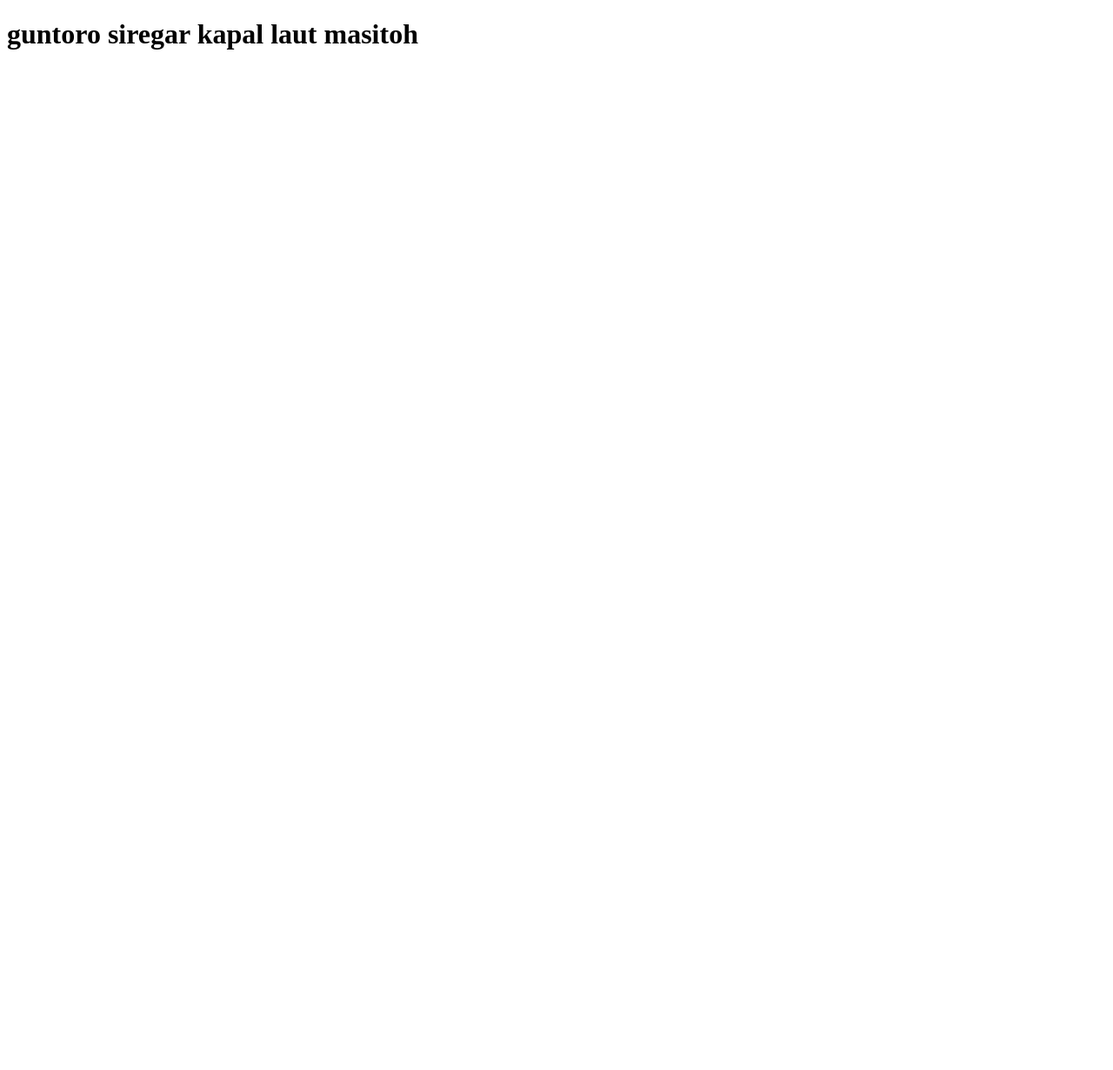
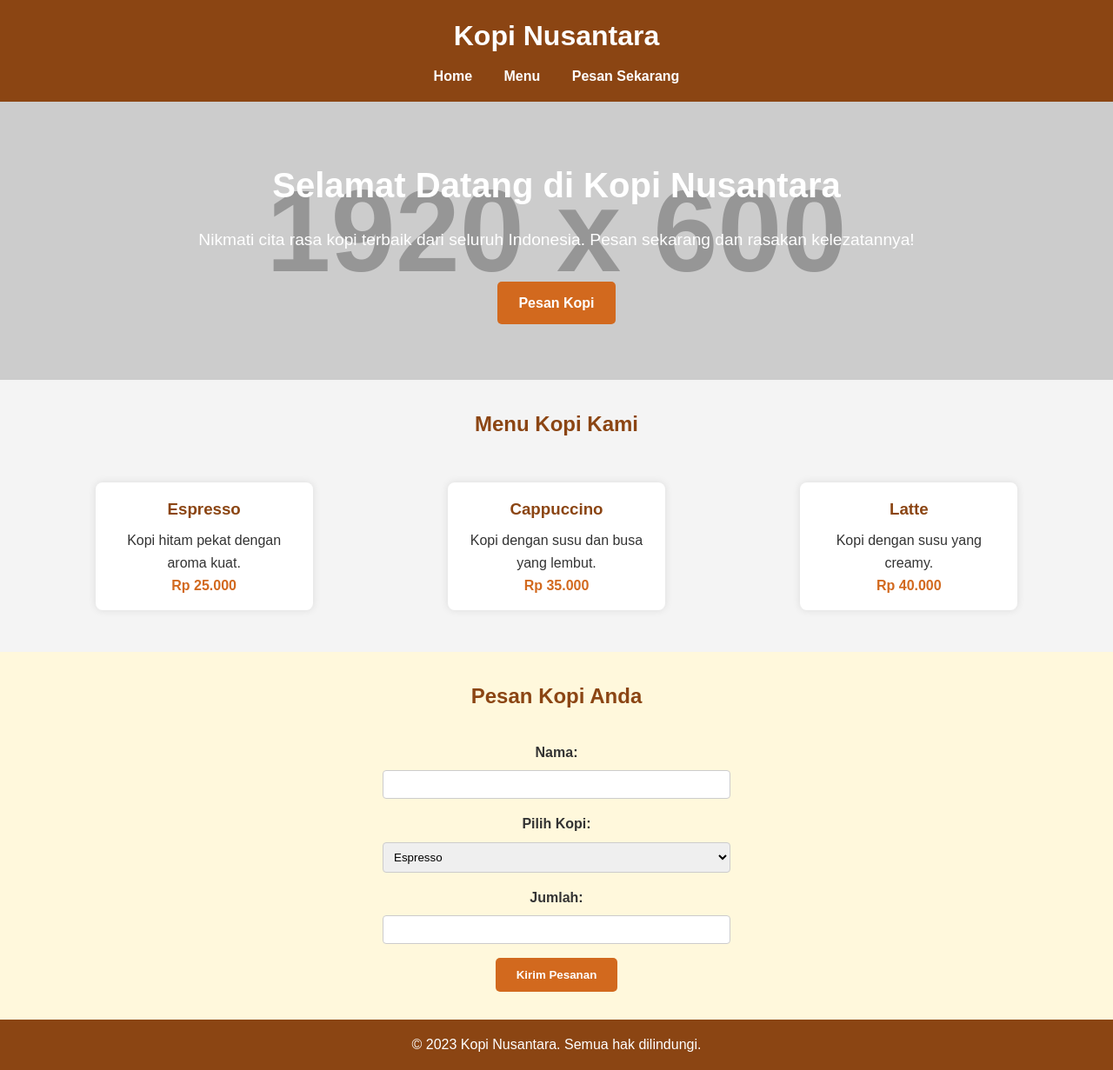
Before and after one commit to putri-telkom/Green-Maps, a plain HTML site: page index.html in a window 1280 px wide. Shown: the whole page at 87% size. Before the commit the page ends 800 px from the top, so only its background shows below. Drawn offline with Linux system fonts and the light colour scheme; placeholder pictures from the web are drawn by us.

Commit message:
Add files via upload

```diff
--- a/index.html
+++ b/index.html
@@ -3,9 +3,72 @@
 <head>
     <meta charset="UTF-8">
     <meta name="viewport" content="width=device-width, initial-scale=1.0">
-    <title>kebarongan</title>
+    <title>Pesanan Kopi - Landing Page</title>
+    <link rel="stylesheet" href="style.css">
 </head>
 <body>
-    <h1>guntoro siregar kapal laut masitoh</h1>
+    <header>
+        <h1>Kopi Nusantara</h1>
+        <nav>
+            <ul>
+                <li><a href="#home">Home</a></li>
+                <li><a href="#menu">Menu</a></li>
+                <li><a href="#order">Pesan Sekarang</a></li>
+            </ul>
+        </nav>
+    </header>
+
+    <section id="home" class="hero">
+        <h2>Selamat Datang di Kopi Nusantara</h2>
+        <p>Nikmati cita rasa kopi terbaik dari seluruh Indonesia. Pesan sekarang dan rasakan kelezatannya!</p>
+        <a href="#order" class="btn">Pesan Kopi</a>
+    </section>
+
+    <section id="menu" class="menu">
+        <h2>Menu Kopi Kami</h2>
+        <div class="menu-items">
+            <div class="item">
+                <h3>Espresso</h3>
+                <p>Kopi hitam pekat dengan aroma kuat.</p>
+                <span>Rp 25.000</span>
+            </div>
+            <div class="item">
+                <h3>Cappuccino</h3>
+                <p>Kopi dengan susu dan busa yang lembut.</p>
+                <span>Rp 35.000</span>
+            </div>
+            <div class="item">
+                <h3>Latte</h3>
+                <p>Kopi dengan susu yang creamy.</p>
+                <span>Rp 40.000</span>
+            </div>
+        </div>
+    </section>
+
+    <section id="order" class="order">
+        <h2>Pesan Kopi Anda</h2>
+        <form>
+            <label for="name">Nama:</label>
+            <input type="text" id="name" name="name" required>
+
+            <label for="coffee">Pilih Kopi:</label>
+            <select id="coffee" name="coffee">
+                <option value="espresso">Espresso</option>
+                <option value="cappuccino">Cappuccino</option>
+                <option value="latte">Latte</option>
+            </select>
+
+            <label for="quantity">Jumlah:</label>
+            <input type="number" id="quantity" name="quantity" min="1" required>
+
+            <button type="submit" class="btn">Kirim Pesanan</button>
+        </form>
+    </section>
+
+    <footer>
+        <p>&copy; 2023 Kopi Nusantara. Semua hak dilindungi.</p>
+    </footer>
+
+    <script src="script.js"></script>
 </body>
 </html>
--- /dev/null
+++ b/script.js
@@ -0,0 +1,51 @@
+// Smooth scrolling untuk navigasi
+document.querySelectorAll('nav a').forEach(anchor => {
+    anchor.addEventListener('click', function(e) {
+        e.preventDefault();
+        const targetId = this.getAttribute('href').substring(1);
+        const targetElement = document.getElementById(targetId);
+        if (targetElement) {
+            targetElement.scrollIntoView({
+                behavior: 'smooth'
+            });
+        }
+    });
+});
+
+// Fade-in animasi saat scroll
+const observerOptions = {
+    threshold: 0.1
+};
+
+const observer = new IntersectionObserver((entries) => {
+    entries.forEach(entry => {
+        if (entry.isIntersecting) {
+            entry.target.classList.add('fade-in');
+        }
+    });
+}, observerOptions);
+
+document.querySelectorAll('section').forEach(section => {
+    observer.observe(section);
+});
+
+// Form submit handler
+document.querySelector('form').addEventListener('submit', function(e) {
+    e.preventDefault();
+    const name = document.getElementById('name').value;
+    const coffee = document.getElementById('coffee').value;
+    const quantity = document.getElementById('quantity').value;
+    alert(`Terima kasih, ${name}! Pesanan ${quantity} ${coffee} telah diterima. Kami akan menghubungi Anda segera.`);
+    this.reset();
+});
+
+// Animasi hover untuk menu items
+document.querySelectorAll('.item').forEach(item => {
+    item.addEventListener('mouseenter', () => {
+        item.style.transform = 'scale(1.05)';
+        item.style.transition = 'transform 0.3s';
+    });
+    item.addEventListener('mouseleave', () => {
+        item.style.transform = 'scale(1)';
+    });
+});
--- /dev/null
+++ b/style.css
@@ -0,0 +1,179 @@
+/* Reset dan base styles */
+* {
+    margin: 0;
+    padding: 0;
+    box-sizing: border-box;
+}
+
+body {
+    font-family: 'Arial', sans-serif;
+    line-height: 1.6;
+    color: #333;
+    background-color: #f4f4f4;
+}
+
+/* Header */
+header {
+    background-color: #8B4513; /* Warna coklat kopi */
+    color: white;
+    padding: 1rem 0;
+    text-align: center;
+}
+
+header h1 {
+    margin-bottom: 0.5rem;
+}
+
+nav ul {
+    list-style: none;
+}
+
+nav ul li {
+    display: inline;
+    margin: 0 1rem;
+}
+
+nav a {
+    color: white;
+    text-decoration: none;
+    font-weight: bold;
+}
+
+nav a:hover {
+    text-decoration: underline;
+}
+
+/* Hero Section */
+.hero {
+    background-image: url('https://via.placeholder.com/1920x600/654321/ffffff?text=Kopi+Nusantara'); /* Placeholder untuk gambar kopi */
+    background-size: cover;
+    background-position: center;
+    color: white;
+    text-align: center;
+    padding: 4rem 2rem;
+}
+
+.hero h2 {
+    font-size: 2.5rem;
+    margin-bottom: 1rem;
+}
+
+.hero p {
+    font-size: 1.2rem;
+    margin-bottom: 2rem;
+}
+
+.btn {
+    background-color: #D2691E; /* Warna coklat terang */
+    color: white;
+    padding: 0.75rem 1.5rem;
+    text-decoration: none;
+    border-radius: 5px;
+    font-weight: bold;
+    display: inline-block;
+}
+
+.btn:hover {
+    background-color: #A0522D;
+}
+
+/* Menu Section */
+.menu {
+    padding: 2rem;
+    text-align: center;
+}
+
+.menu h2 {
+    margin-bottom: 2rem;
+    color: #8B4513;
+}
+
+.menu-items {
+    display: flex;
+    justify-content: space-around;
+    flex-wrap: wrap;
+}
+
+.item {
+    background-color: white;
+    border-radius: 8px;
+    padding: 1rem;
+    margin: 1rem;
+    box-shadow: 0 0 10px rgba(0, 0, 0, 0.1);
+    width: 250px;
+}
+
+.item h3 {
+    color: #8B4513;
+    margin-bottom: 0.5rem;
+}
+
+.item span {
+    font-weight: bold;
+    color: #D2691E;
+}
+
+/* Order Section */
+.order {
+    background-color: #fff8dc; /* Warna krem */
+    padding: 2rem;
+    text-align: center;
+}
+
+.order h2 {
+    margin-bottom: 2rem;
+    color: #8B4513;
+}
+
+form {
+    max-width: 400px;
+    margin: 0 auto;
+}
+
+label {
+    display: block;
+    margin-bottom: 0.5rem;
+    font-weight: bold;
+}
+
+input, select {
+    width: 100%;
+    padding: 0.5rem;
+    margin-bottom: 1rem;
+    border: 1px solid #ccc;
+    border-radius: 4px;
+}
+
+button {
+    background-color: #D2691E;
+    color: white;
+    padding: 0.75rem 1.5rem;
+    border: none;
+    border-radius: 5px;
+    font-weight: bold;
+    cursor: pointer;
+}
+
+button:hover {
+    background-color: #A0522D;
+}
+
+/* Footer */
+footer {
+    background-color: #8B4513;
+    color: white;
+    text-align: center;
+    padding: 1rem 0;
+}
+
+/* Animasi fade-in */
+section {
+    opacity: 0;
+    transform: translateY(20px);
+    transition: opacity 0.6s ease, transform 0.6s ease;
+}
+
+section.fade-in {
+    opacity: 1;
+    transform: translateY(0);
+}
```
